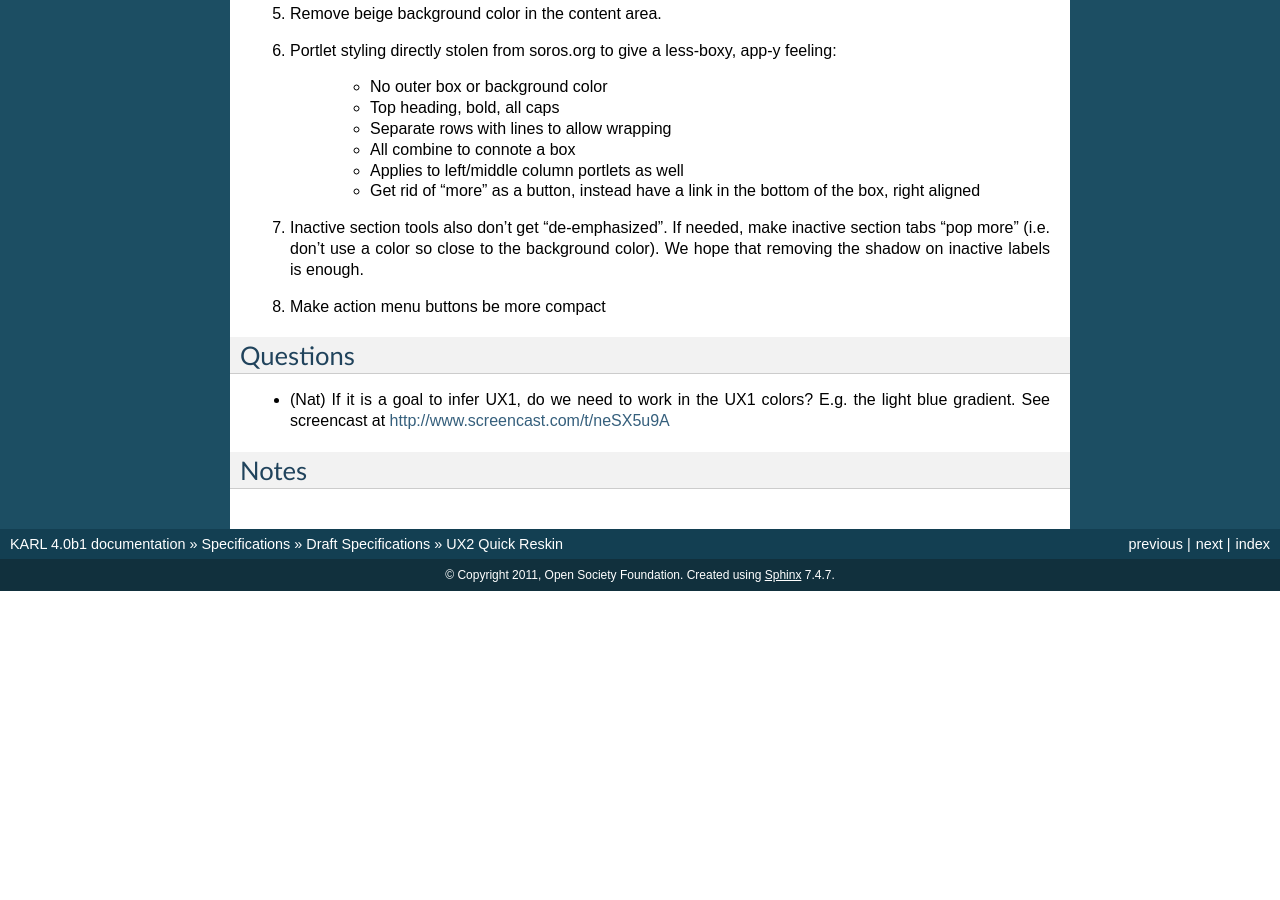
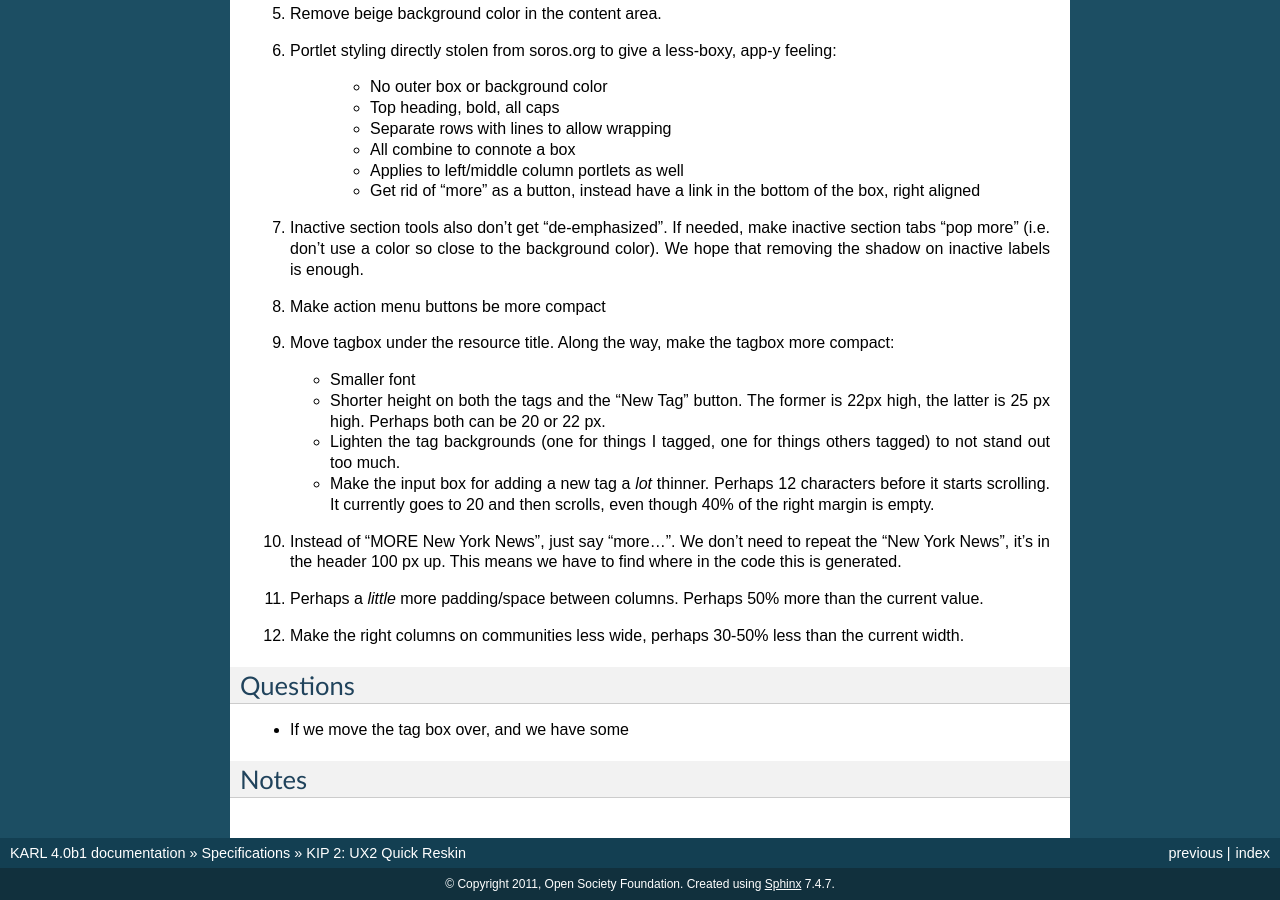
Before and after one commit to karlproject/karldocs, a Sphinx documentation site: the page built from docs/specs/kip-0002.rst, in a window 1280 px wide and 900 px high, scrolled down 860 px. Built offline with Sphinx 7.4.7, drawn with Linux system fonts in a browser that asks for light colours; before the commit the page ends 1451 px from its top, so only the background shows below that; some of the changed text lies outside the part shown.

Commit message:
Re-arrange, make KIP 0002

```diff
--- a/docs/specs/drafts/index.rst
+++ b/docs/specs/drafts/index.rst
@@ -14,7 +14,6 @@ In Progress
     transparent-login-with-kerberos
     open-id
     searchbox
-    ux2-reskin
     ux2-reskin2
 
 Archived
--- a/docs/specs/index.rst
+++ b/docs/specs/index.rst
@@ -23,3 +23,4 @@ The specification process itself documented in KIP-0000.
     drafts/index.rst
     kip-0000
     kip-0001
+    kip-0002
--- a/docs/specs/kip-0001.rst
+++ b/docs/specs/kip-0001.rst
@@ -1,5 +1,5 @@
 ================================
-KIP 2: In-Page UX With Pushdowns
+KIP 1: In-Page UX With Pushdowns
 ================================
 
 The UX2 layout provides a fresh, new UX for KARL. UX productivity is
--- a/docs/specs/drafts/ux2-reskin.rst
+++ b/docs/specs/kip-0002.rst
@@ -1,6 +1,6 @@
-================
-UX2 Quick Reskin
-================
+==========================
+KIP 2: UX2 Quick Reskin
+==========================
 
 Cosmetic restling changes on UX2 to better connote UX1,
 based on feedback from OSF internal communications.
@@ -81,12 +81,36 @@ Starting with the highest priority:
 
 #. Make action menu buttons be more compact
 
+#. Move tagbox under the resource title. Along the way,
+   make the tagbox more compact:
+
+   - Smaller font
+
+   - Shorter height on both the tags and the "New Tag" button. The
+     former is 22px high, the latter is 25 px high. Perhaps both can be
+     20 or 22 px.
+
+   - Lighten the tag backgrounds (one for things I tagged,
+     one for things others tagged) to not stand out too much.
+
+   - Make the input box for adding a new tag a *lot* thinner. Perhaps 12
+     characters before it starts scrolling. It currently goes to 20 and
+     then scrolls, even though 40% of the right margin is empty.
+
+#. Instead of "MORE New York News", just say "more...". We don't need to
+   repeat the "New York News", it's in the header 100 px up. This means
+   we have to find where in the code this is generated.
+
+#. Perhaps a *little* more padding/space between columns. Perhaps 50%
+   more than the current value.
+
+#. Make the right columns on communities less wide,
+   perhaps 30-50% less than the current width.
+
 Questions
 =========
 
-- (Nat) If it is a goal to infer UX1, do we need to work in the UX1
-  colors? E.g. the light blue gradient. See screencast at
-  http://www.screencast.com/t/neSX5u9A
+- If we move the tag box over, and we have some
 
 Notes
 =====
```
